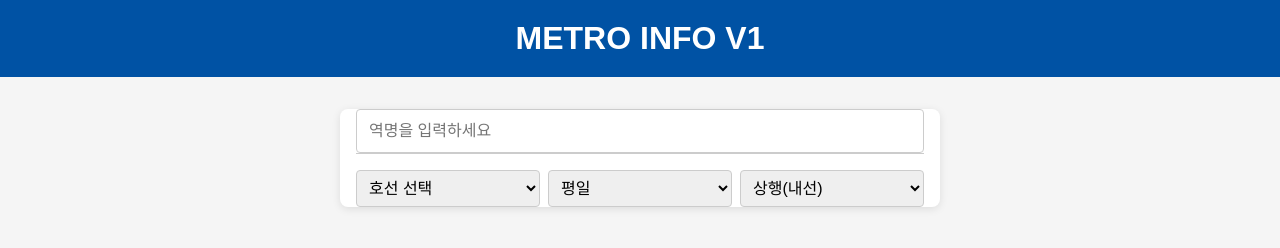
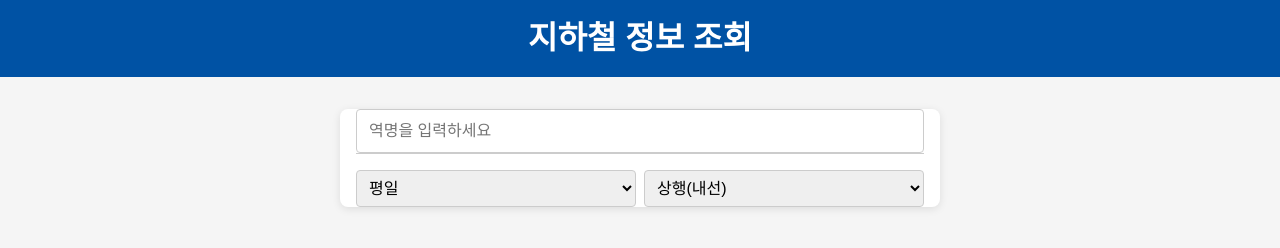
Before and after one commit to NeK101/metroinfo, a plain HTML site: page index.html in a window 1280 px wide. Drawn offline with Linux system fonts and the light colour scheme.

Commit message:
Update index.html

```diff
--- a/index.html
+++ b/index.html
@@ -3,35 +3,21 @@
 <head>
   <meta charset="UTF-8" />
   <meta name="viewport" content="width=device-width,initial-scale=1.0" />
-  <title>서울 지하철 실시간 & 시간표 조회</title>
+  <title>서울 지하철 정보 조회</title>
   <link rel="stylesheet" href="styles.css" />
 </head>
 <body>
-  <header>
-    <h1>METRO INFO V1</h1>
-  </header>
+  <header><h1>지하철 정보 조회</h1></header>
 
   <main>
-    <!-- 역 검색 & 자동완성 -->
+    <!-- 1) 역 검색 & 자동완성 -->
     <section class="search">
       <input id="stationInput" placeholder="역명을 입력하세요" autocomplete="off" />
       <ul id="suggestions"></ul>
     </section>
 
-    <!-- 옵션: 호선 / 요일 / 방향 -->
+    <!-- 2) 요일 / 방향 선택은 그대로 -->
     <section class="options">
-      <select id="lineSelect">
-        <option value="">호선 선택</option>
-        <option value="1">1호선</option>
-        <option value="2">2호선</option>
-        <option value="3">3호선</option>
-        <option value="4">4호선</option>
-        <option value="5">5호선</option>
-        <option value="6">6호선</option>
-        <option value="7">7호선</option>
-        <option value="8">8호선</option>
-        <option value="9">9호선</option>
-      </select>
       <select id="daySelect">
         <option value="1">평일</option>
         <option value="2">토요일</option>
@@ -43,7 +29,7 @@
       </select>
     </section>
 
-    <!-- 결과 출력 -->
+    <!-- 3) 결과 -->
     <section id="result"></section>
   </main>
 
```
